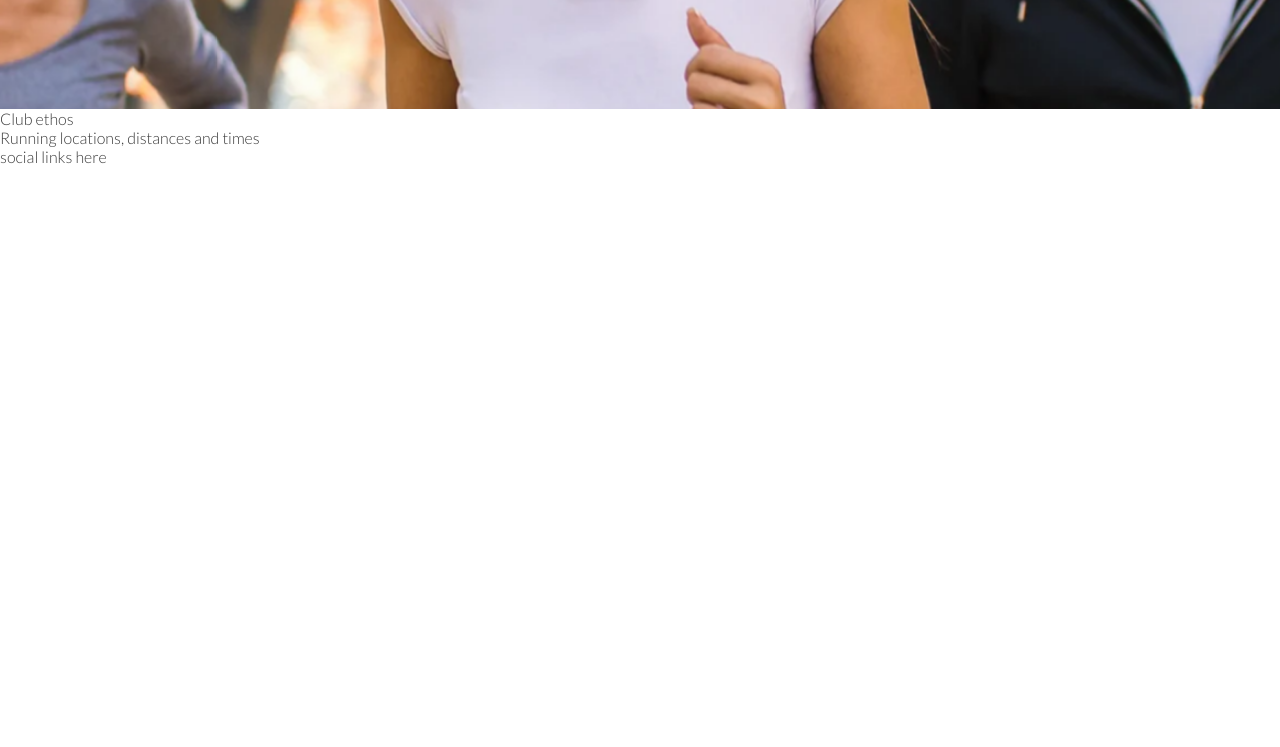
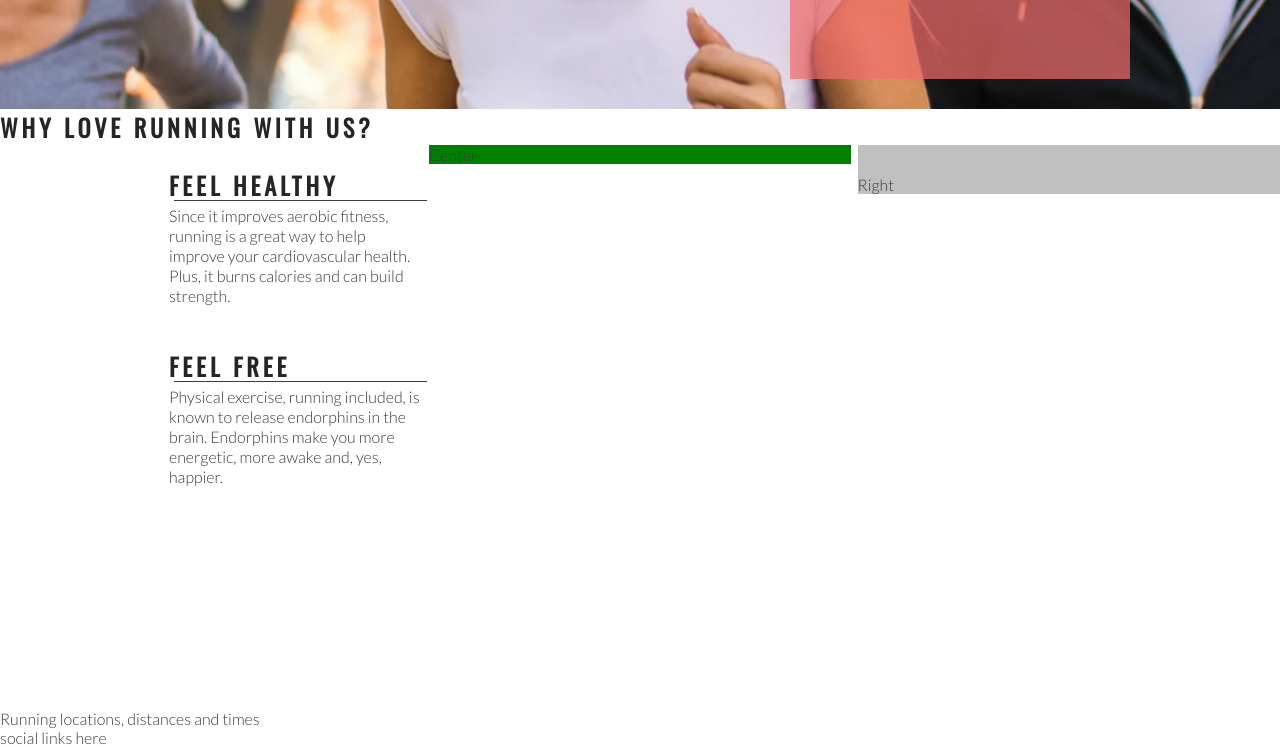
Before and after one commit to alexkisielewicz/love-running, a plain HTML site: page index.html in a window 1280 px wide. Shown: the part 566-1313 px from the top of the page. Before the commit the page ends 800 px from the top, so only its background shows below. Drawn offline with nearby package versions, Linux system fonts and the light colour scheme.

Commit message:
Style left-about-heading

```diff
--- a/assets/css/style.css
+++ b/assets/css/style.css
@@ -128,9 +128,25 @@ h1, h2 {
     padding-top: 30px;
     width: 33%;
     float: right;
+    background-color: silver;
 }
 
 #center-about {
     width: 33%;
     margin: 0 auto;
+    background-color: green;
 }
+
+hr {
+    border-top: 1px solid #3a3a3a;
+    width: 100%;
+    margin: 5px;
+}
+
+.left-about-heading {
+    width: 60%;
+    float: right;
+    line-height: 20px;
+    clear: both;
+    margin-bottom: 50px;
+}
--- a/index.html
+++ b/index.html
@@ -32,16 +32,33 @@
     </header>
 
     <section id="hero-outer">
-        <div id="hero-image">
+        <div id="hero-image"></div>
+        <div id="cover-text">
+            <h2>Love Running</h2>
+            <h3>Dublin Docklands & Phoenix Park</h3>
         </div>
     </section>
 
-
-
-
-
-    <section>
-        Club ethos
+    <section id="club-ethos">
+        <h1>Why Love Running With Us?</h1>
+        <div id="left-about">
+            <div class="left-about-heading">
+                <h2>Feel Healthy</h2>
+                <hr>
+                    <p>
+                        Since it improves aerobic fitness, running is a great way to help improve your cardiovascular health. Plus, it burns calories and can build strength.
+                    </p>
+            </div>
+            <div class="left-about-heading">
+                <h2>Feel Free</h2>
+                <hr>
+                    <p>
+                        Physical exercise, running included, is known to release endorphins in the brain. Endorphins make you more energetic, more awake and, yes, happier.
+                    </p>
+            </div>
+        </div>
+        <div id="right-about">Right</div>
+        <div id="center-about">Center</div>
     </section>
     <section>
         Running locations, distances and times
```
